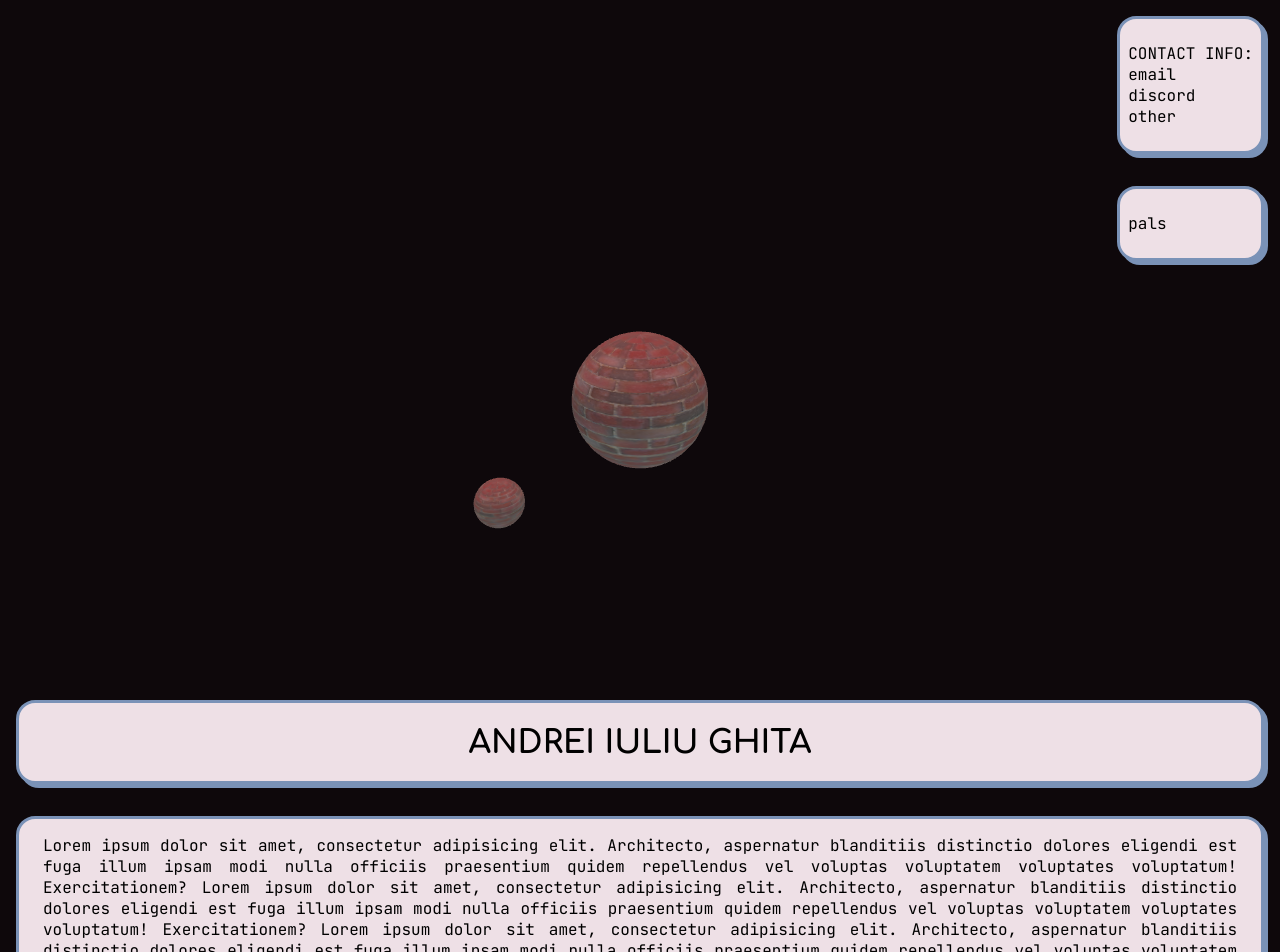
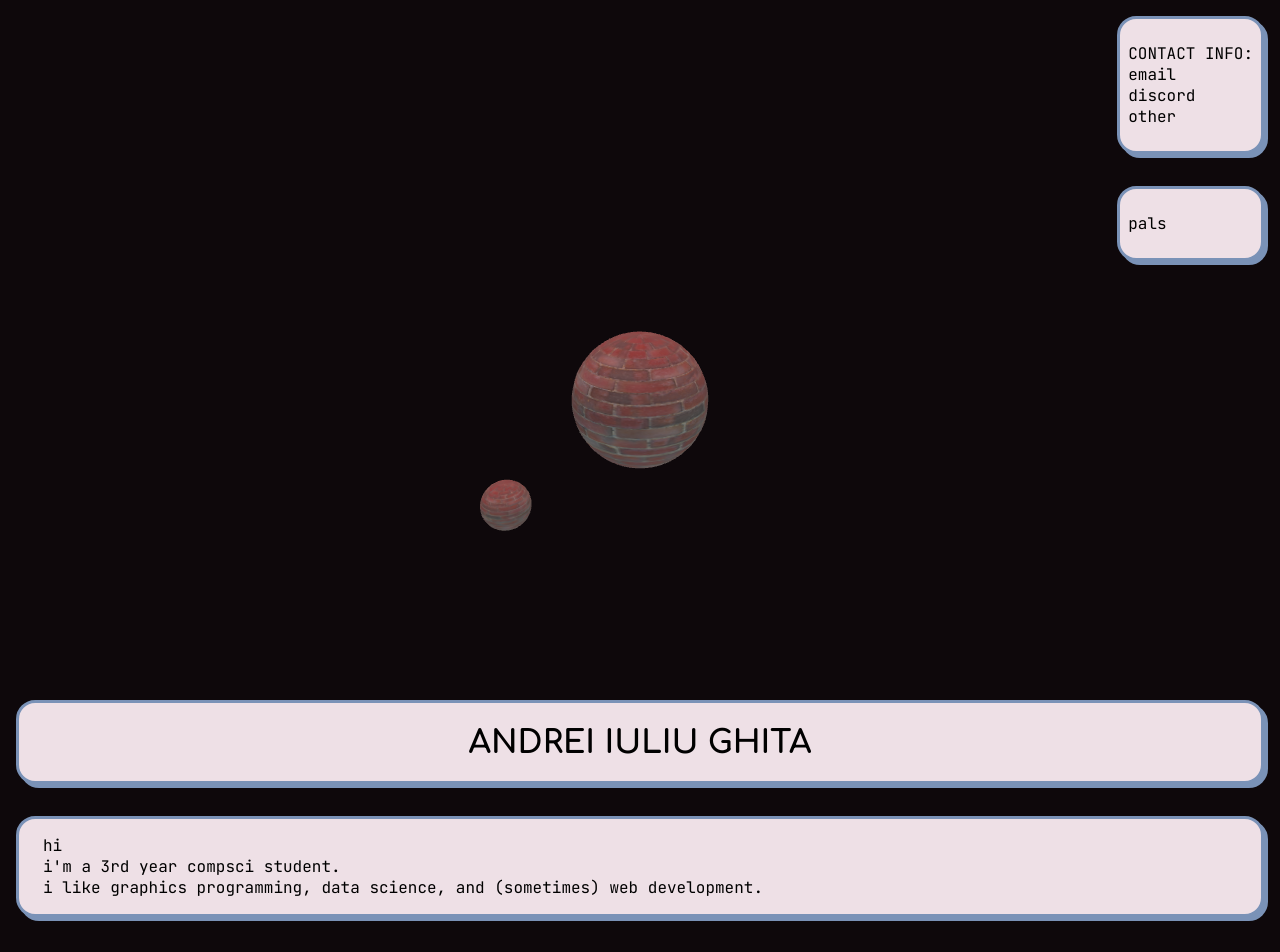
Before and after one commit to AndreiGhita2002/website, a React (Create React App) app: page / in a window 1280 px wide. Shown: the top 952 px of the page. Built offline with nearby package versions, Linux system fonts and the light colour scheme.

Commit message:
wrote some main text
Signed-off-by: andrei <andrei.ghita2002@gmail.com>

```diff
--- a/src/components/HomePage.tsx
+++ b/src/components/HomePage.tsx
@@ -33,18 +33,9 @@ export function HomePage() {
             <div className="content">
                 <TextCard>
                     <p className='MainText'>
-                        Lorem ipsum dolor sit amet, consectetur adipisicing elit. Architecto, aspernatur blanditiis distinctio
-                        dolores eligendi est fuga illum ipsam modi nulla officiis praesentium quidem repellendus vel voluptas
-                        voluptatem voluptates voluptatum! Exercitationem?
-                        Lorem ipsum dolor sit amet, consectetur adipisicing elit. Architecto, aspernatur blanditiis distinctio
-                        dolores eligendi est fuga illum ipsam modi nulla officiis praesentium quidem repellendus vel voluptas
-                        voluptatem voluptates voluptatum! Exercitationem?
-                        Lorem ipsum dolor sit amet, consectetur adipisicing elit. Architecto, aspernatur blanditiis distinctio
-                        dolores eligendi est fuga illum ipsam modi nulla officiis praesentium quidem repellendus vel voluptas
-                        voluptatem voluptates voluptatum! Exercitationem?
-                        Lorem ipsum dolor sit amet, consectetur adipisicing elit. Architecto, aspernatur blanditiis distinctio
-                        dolores eligendi est fuga illum ipsam modi nulla officiis praesentium quidem repellendus vel voluptas
-                        voluptatem voluptates voluptatum! Exercitationem?
+                        hi <br/>
+                        i'm a 3rd year compsci student. <br/>
+                        i like graphics programming, data science, and (sometimes) web development. <br/>
                     </p>
                 </TextCard>
             </div>
```
